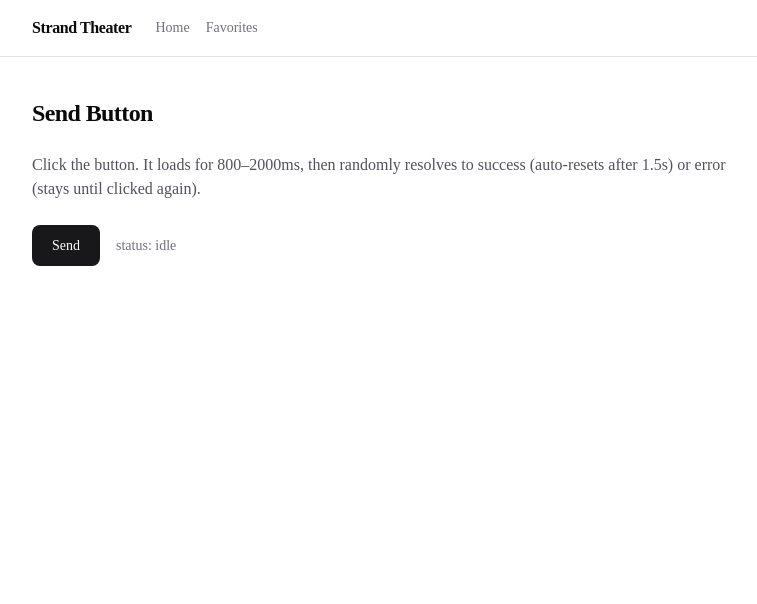
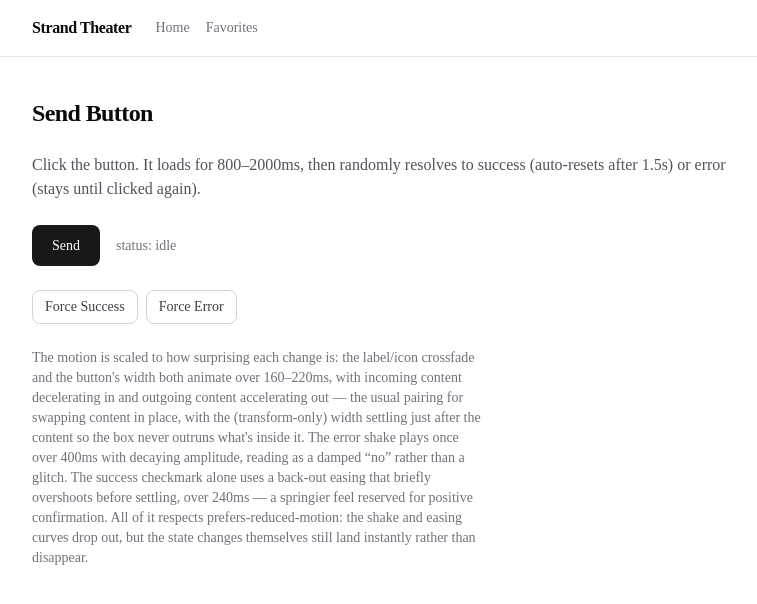
Before and after one commit to oroache/strand-theater, a Next.js app: page /demo/button in a window 1280 px wide. Shown: the top 604 px of the page, without its empty margins (248-1005 px from the left). Built offline with nearby package versions, Linux system fonts and the light colour scheme.

Commit message:
feat: add force-trigger buttons, reduced-motion support, and explanation

```diff
--- a/app/demo/button/button.module.css
+++ b/app/demo/button/button.module.css
@@ -236,3 +236,39 @@
     transform: rotate(360deg);
   }
 }
+
+/*
+ * Reduced motion: every state change here is also a feedback signal (a new
+ * label, a new color, a shake meaning "no") — so nothing is hidden, only the
+ * easing/travel/oscillation that gets it there. Each rule below collapses
+ * straight to its transition's end state with no `transition`/`animation`,
+ * which makes the change land in a single frame instead of being removed.
+ * (The width-morph, driven by inline styles in page.tsx rather than here,
+ * has its own `prefersReducedMotion()` check that does the same thing.)
+ * The spinner's `spin` keyframe is intentionally left alone: it's the
+ * ongoing "work is happening" signal itself, not a one-off transition, and
+ * freezing it would read as the button being stuck rather than as reduced
+ * motion.
+ */
+@media (prefers-reduced-motion: reduce) {
+  .button[data-state="error"] {
+    animation: none;
+  }
+
+  .layerEnter,
+  .layerExit,
+  .layerMorph {
+    transition: none;
+  }
+
+  .layerEnter,
+  .layerMorph {
+    opacity: 1;
+    transform: none;
+  }
+
+  .layerExit.layerLeft {
+    opacity: 0;
+    transform: none;
+  }
+}
--- a/app/demo/button/page.tsx
+++ b/app/demo/button/page.tsx
@@ -26,6 +26,10 @@ const WIDTH_MORPH_EASING = "cubic-bezier(0.2, 0, 0, 1)";
 
 function randomDelayMs() {
   return MIN_LOADING_MS + Math.random() * (MAX_LOADING_MS - MIN_LOADING_MS);
+}
+
+function prefersReducedMotion() {
+  return typeof window !== "undefined" && window.matchMedia("(prefers-reduced-motion: reduce)").matches;
 }
 
 // Flips true two animation frames after mount. Two, not one: a single rAF
@@ -98,7 +102,8 @@ export default function ButtonDemoPage() {
   const timersRef = useRef<ReturnType<typeof setTimeout>[]>([]);
 
   useEffect(() => {
-    return () => timersRef.current.forEach(clearTimeout);
+    const timers = timersRef.current;
+    return () => timers.forEach(clearTimeout);
   }, []);
 
   function schedule(fn: () => void, ms: number) {
@@ -143,6 +148,17 @@ export default function ButtonDemoPage() {
     const newWidth = button.getBoundingClientRect().width;
     if (newWidth === 0 || Math.abs(newWidth - oldWidth) < 0.5) return;
 
+    if (prefersReducedMotion()) {
+      // Still a real, un-transitioned width change — the box just snaps
+      // straight to its new size instead of easing there. The state change
+      // itself isn't hidden, only the motion is.
+      morph.style.transition = "none";
+      morph.style.transform = "scaleX(1)";
+      inner.style.transition = "none";
+      inner.style.transform = "scaleX(1)";
+      return;
+    }
+
     const scale = oldWidth / newWidth;
 
     morph.style.transition = "none";
@@ -164,12 +180,16 @@ export default function ButtonDemoPage() {
     });
   }, [status]);
 
-  function handleClick() {
+  // `forced` skips the coin flip and always resolves to that outcome —
+  // still goes through the loading delay first, so "Force Success" and
+  // "Force Error" trigger the full transition rather than jump-cutting past
+  // the loading state.
+  function trigger(forced?: "success" | "error") {
     if (statusRef.current === "loading") return;
 
     goTo("loading");
     schedule(() => {
-      const outcome: Status = Math.random() < 0.5 ? "success" : "error";
+      const outcome: Status = forced ?? (Math.random() < 0.5 ? "success" : "error");
       goTo(outcome);
       if (outcome === "success") {
         schedule(() => goTo("idle"), SUCCESS_HOLD_MS);
@@ -190,7 +210,7 @@ export default function ButtonDemoPage() {
         <button
           ref={buttonRef}
           type="button"
-          onClick={handleClick}
+          onClick={() => trigger()}
           disabled={status === "loading"}
           data-state={status}
           className={styles.button}
@@ -205,6 +225,40 @@ export default function ButtonDemoPage() {
 
         <span className="text-sm text-zinc-500">status: {status}</span>
       </div>
+
+      <div className="flex items-center gap-2">
+        <button
+          type="button"
+          onClick={() => trigger("success")}
+          disabled={status === "loading"}
+          className="rounded-md border border-zinc-300 px-3 py-1.5 text-sm text-zinc-700 hover:bg-zinc-100 disabled:cursor-not-allowed disabled:opacity-50 dark:border-zinc-700 dark:text-zinc-300 dark:hover:bg-zinc-800"
+        >
+          Force Success
+        </button>
+        <button
+          type="button"
+          onClick={() => trigger("error")}
+          disabled={status === "loading"}
+          className="rounded-md border border-zinc-300 px-3 py-1.5 text-sm text-zinc-700 hover:bg-zinc-100 disabled:cursor-not-allowed disabled:opacity-50 dark:border-zinc-700 dark:text-zinc-300 dark:hover:bg-zinc-800"
+        >
+          Force Error
+        </button>
+      </div>
+
+      <p className="max-w-prose text-sm text-zinc-500">
+        The motion is scaled to how surprising each change is: the label/icon
+        crossfade and the button&apos;s width both animate over 160–220ms, with
+        incoming content decelerating in and outgoing content accelerating
+        out — the usual pairing for swapping content in place, with the
+        (transform-only) width settling just after the content so the box
+        never outruns what&apos;s inside it. The error shake plays once over
+        400ms with decaying amplitude, reading as a damped &ldquo;no&rdquo;
+        rather than a glitch. The success checkmark alone uses a back-out
+        easing that briefly overshoots before settling, over 240ms — a
+        springier feel reserved for positive confirmation. All of it respects
+        prefers-reduced-motion: the shake and easing curves drop out, but the
+        state changes themselves still land instantly rather than disappear.
+      </p>
     </div>
   );
 }
```
